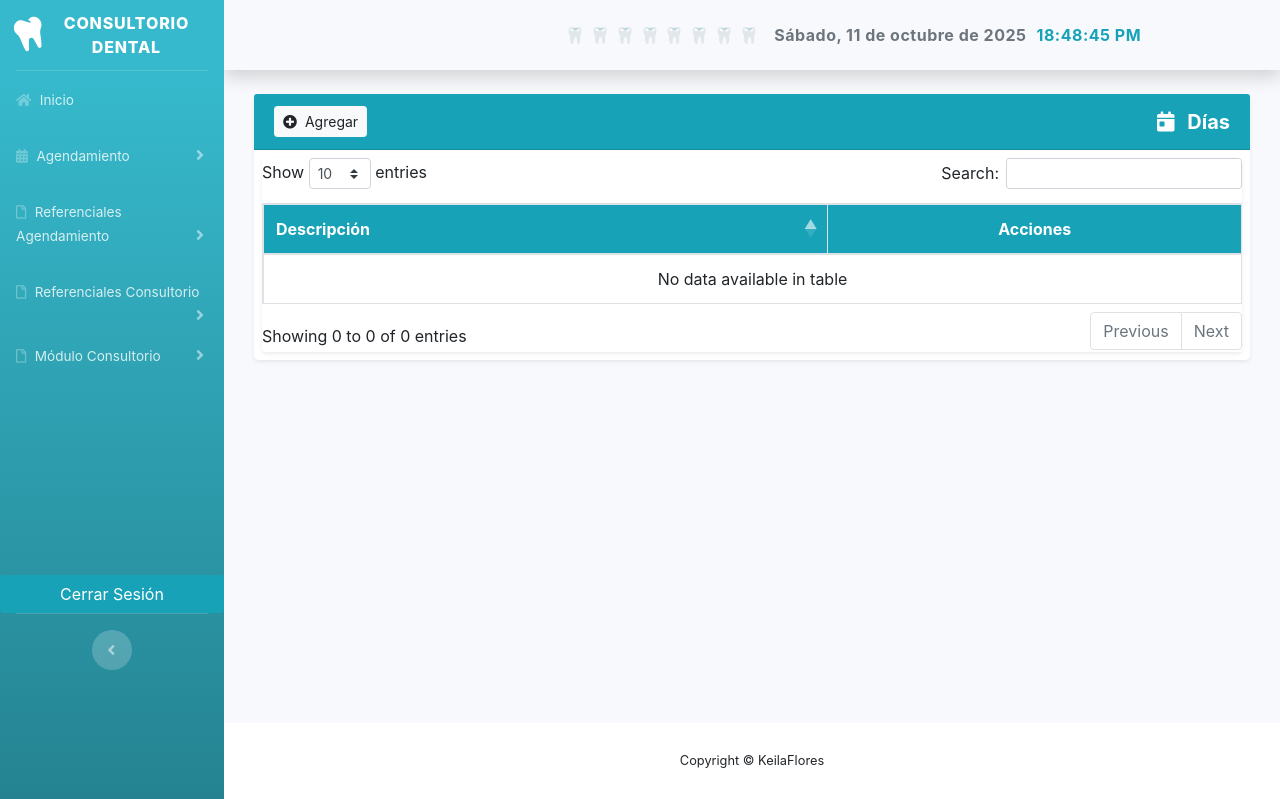
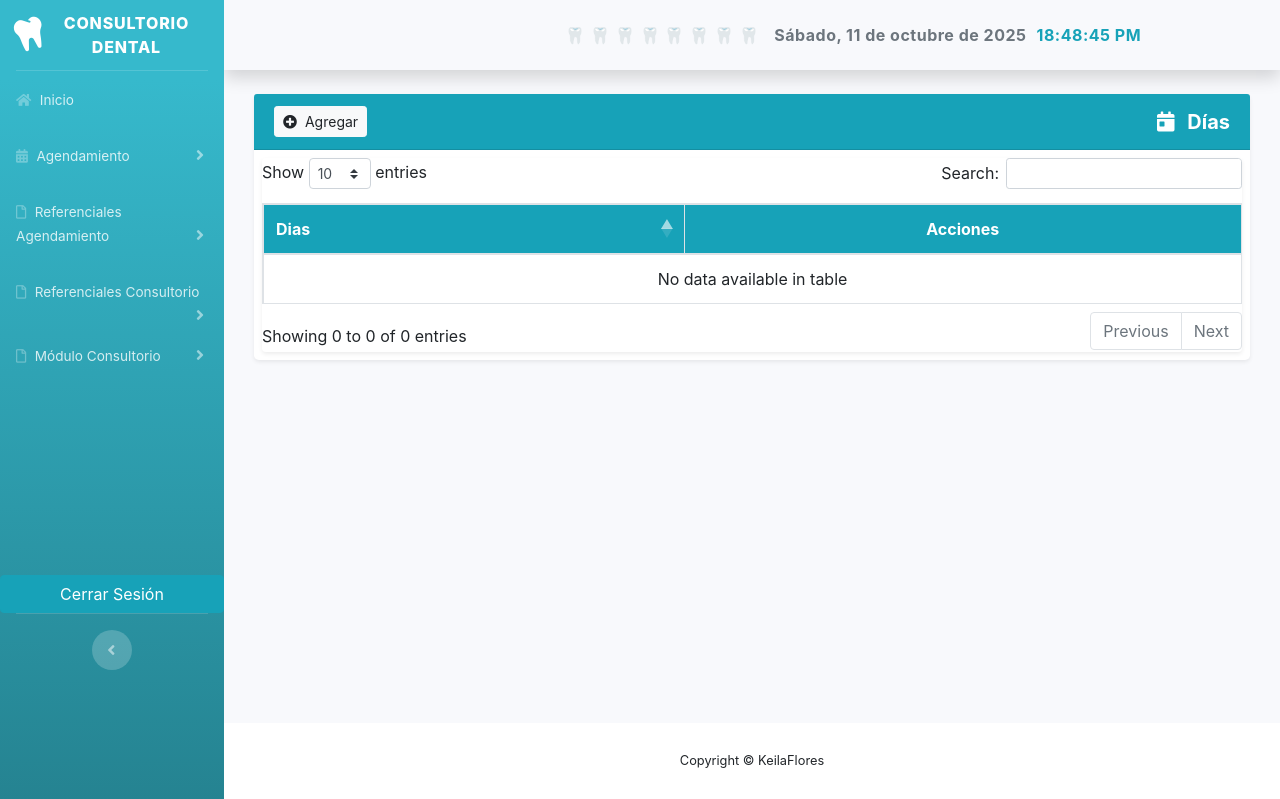
Before and after one commit to keilaflores889/TALLER, a Flask app: page /referenciales/dia/dia-index in a window 1280 px wide. Shown: the top 799 px of the page. Run offline with Flask 3, Linux system fonts and the light colour scheme; data that the repository does not hold is empty; some libraries are stand-ins or nearby versions.

Commit message:
ultimas modificaciones

```diff
--- a/app/rutas/referenciales/dia/templates/dia-index.html
+++ b/app/rutas/referenciales/dia/templates/dia-index.html
@@ -25,7 +25,7 @@ Días
         <table class="table table-hover table-bordered align-middle text-center" id="tbl">
           <thead class="bg-info text-white">
             <tr>
-              <th>Descripción</th>
+              <th>Dias</th>
               <th>Acciones</th>
             </tr>
           </thead>
@@ -61,7 +61,7 @@ Días
 
           <div class="form-group">
             <label class="font-weight-bold">
-              <i class="fas fa-file-alt mr-1"></i> Descripción: <span class="text-danger">*</span>
+              <i class="fas fa-file-alt mr-1"></i> Dia: <span class="text-danger">*</span>
             </label>
             <input type="text"
                    id="txtDescripcion"
--- a/app/rutas/referenciales/especialidad/templates/especialidad-index.html
+++ b/app/rutas/referenciales/especialidad/templates/especialidad-index.html
@@ -25,7 +25,7 @@ Especialidades
         <table class="table table-hover table-bordered align-middle text-center" id="tbl">
           <thead class="bg-info text-white">
             <tr>
-              <th>Descripción</th>
+              <th>Especialidades</th>
               <th>Acciones</th>
             </tr>
           </thead>
@@ -61,7 +61,7 @@ Especialidades
 
           <div class="form-group">
             <label class="font-weight-bold">
-              <i class="fas fa-file-alt mr-1"></i> Descripción: <span class="text-danger">*</span>
+              <i class="fas fa-file-alt mr-1"></i> Especialidad: <span class="text-danger">*</span>
             </label>
             <input type="text"
                    id="txtDescripcion"
--- a/app/rutas/referenciales/turno/templates/turno-index.html
+++ b/app/rutas/referenciales/turno/templates/turno-index.html
@@ -25,7 +25,7 @@ Turnos
         <table class="table table-hover table-bordered align-middle text-center" id="tbl">
           <thead class="bg-info text-white">
             <tr>
-              <th>Descripción</th>
+              <th>Turnos</th>
               <th>Acciones</th>
             </tr>
           </thead>
@@ -61,7 +61,7 @@ Turnos
 
           <div class="form-group">
             <label class="font-weight-bold">
-              <i class="fas fa-file-alt mr-1"></i> Descripción: <span class="text-danger">*</span>
+              <i class="fas fa-file-alt mr-1"></i> Turno: <span class="text-danger">*</span>
             </label>
             <input type="text"
                    id="txtDescripcion"
```
